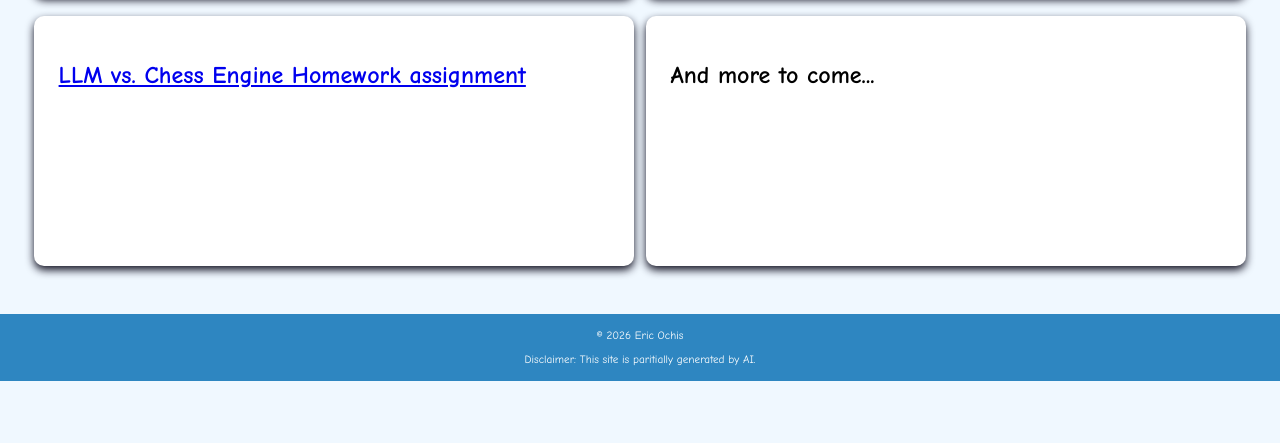
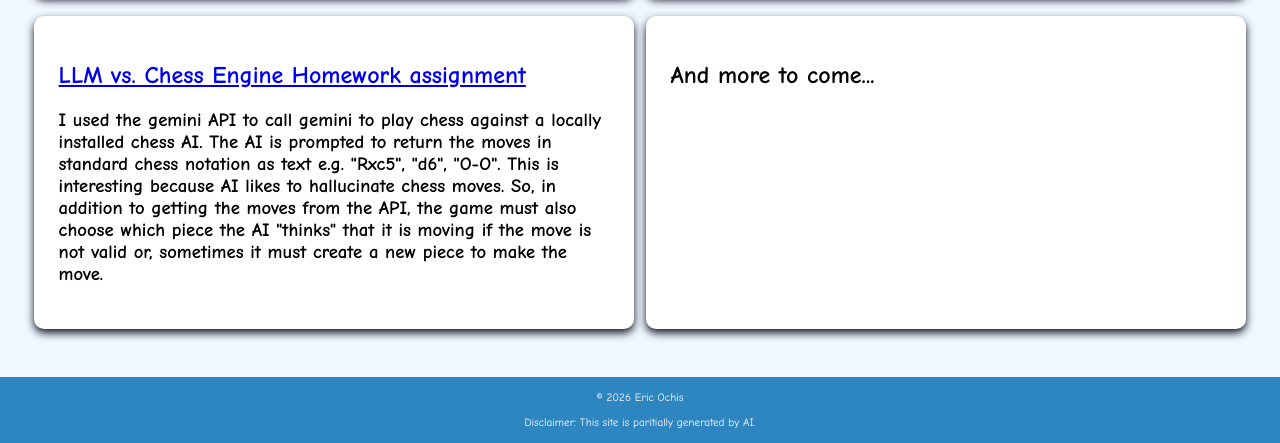
Before and after one commit to eochis23/eochis23.github.io, a plain HTML site: page portfolio.html in a window 1280 px wide. Shown: the part 978-1421 px from the top of the page. Before the commit the page ends 1359 px from the top, so only its background shows below. Drawn offline with Linux system fonts and the light colour scheme.

Commit message:
Add project description for LLM vs. Chess Engine
Added a description of the LLM vs. Chess Engine homework assignment, detailing the use of the gemini API and its functionality.

```diff
--- a/portfolio.html
+++ b/portfolio.html
@@ -106,6 +106,12 @@
                 <h2>
                     <a href="https://github.com/eochis23/113-Hwk-3" target="_blank">LLM vs. Chess Engine Homework assignment</a>
                 </h2>
+                <h3> I used the gemini API to call gemini to play chess against a locally installed
+                    chess AI. The AI is prompted to return the moves in standard chess
+                    notation as text e.g. "Rxc5", "d6", "O-O". This is interesting because AI likes
+                    to hallucinate chess moves. So, in addition to getting the moves from the API,
+                    the game must also choose which piece the AI "thinks" that it is moving if the
+                    move is not valid or, sometimes it must create a new piece to make the move. </h3>
             </div>
 
             <div class="resume-box" id="education">
```
